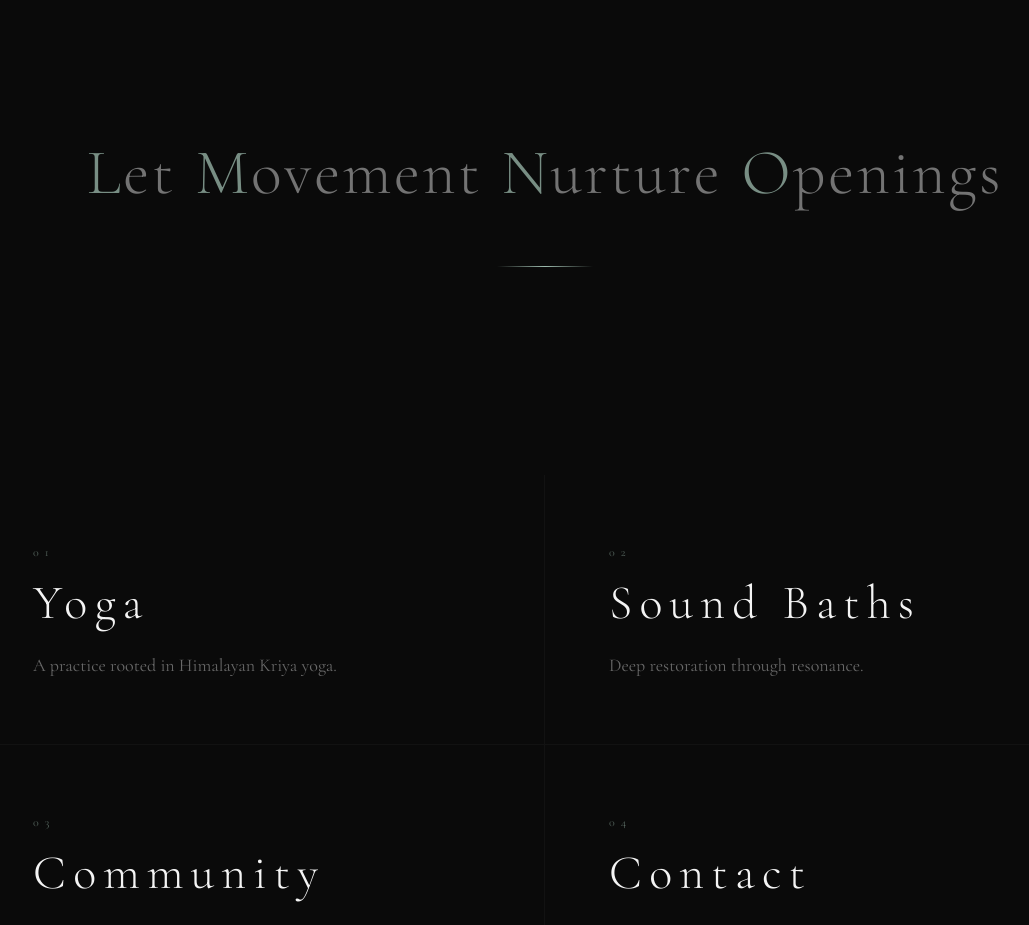
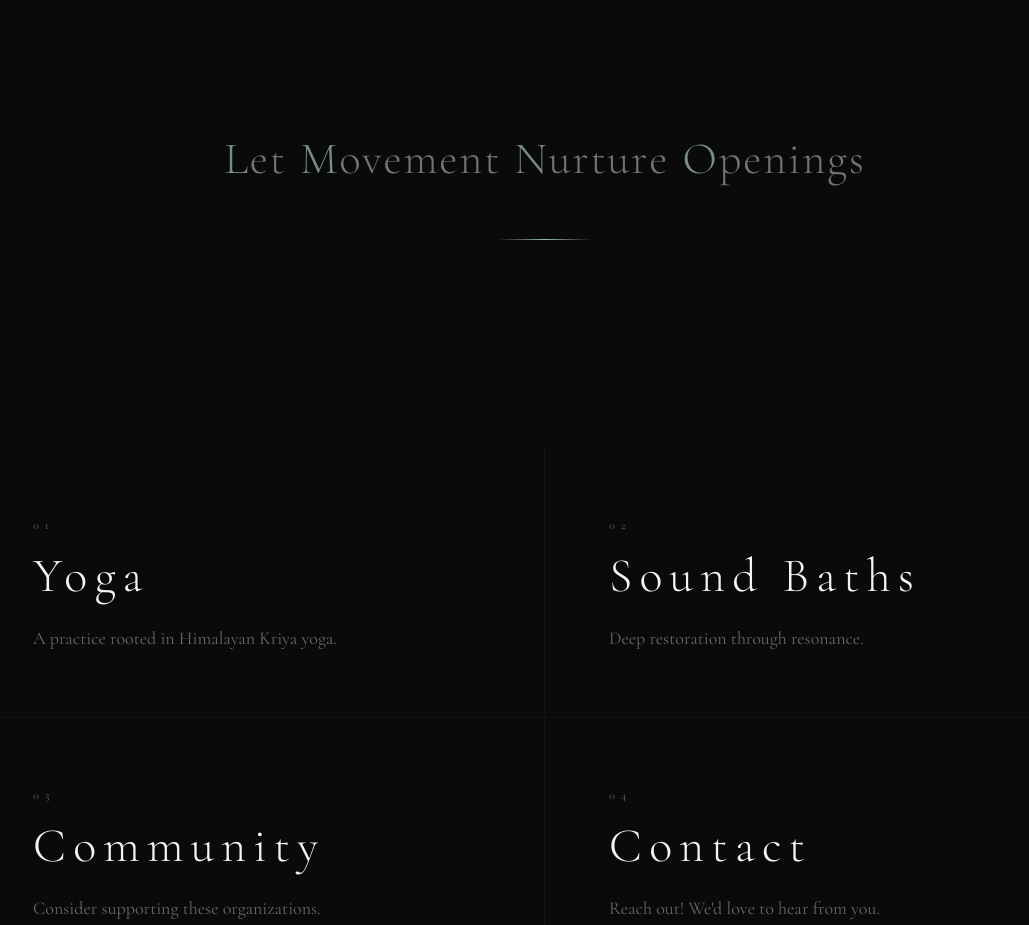
Before and after one commit to aydo-89/lmnoyoga, a Next.js app: page / in a window 1280 px wide. Shown: the part 800-1725 px from the top of the page, without its empty margins (95-1124 px from the left). Built offline with nearby package versions, Linux system fonts and the light colour scheme; grey boxes are pictures that could not be loaded.

Commit message:
v10.4: smaller quote font size

```diff
--- a/app/components/HandwrittenText.tsx
+++ b/app/components/HandwrittenText.tsx
@@ -61,7 +61,7 @@ export default function HandwrittenText({ text, className = '' }: HandwrittenTex
         className="text-center leading-[1.4]"
         style={{
           fontFamily: "var(--font-cormorant), 'Cormorant Garamond', serif",
-          fontSize: 'clamp(2.2rem, 5vw, 4.5rem)',
+          fontSize: 'clamp(1.6rem, 3.5vw, 3rem)',
           fontWeight: 300,
           letterSpacing: '0.04em',
           fontStyle: 'normal',
```
